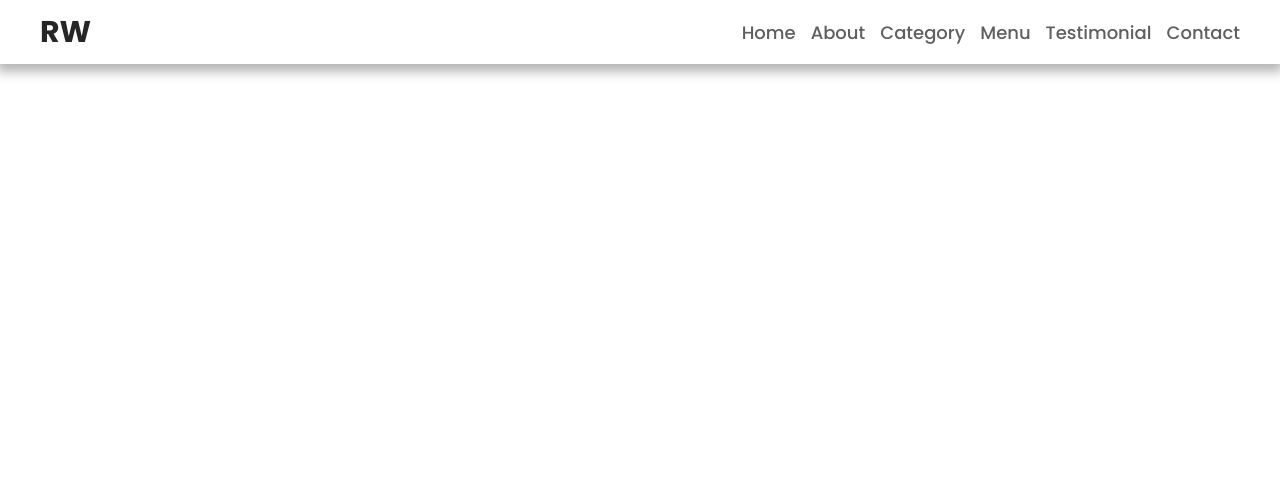
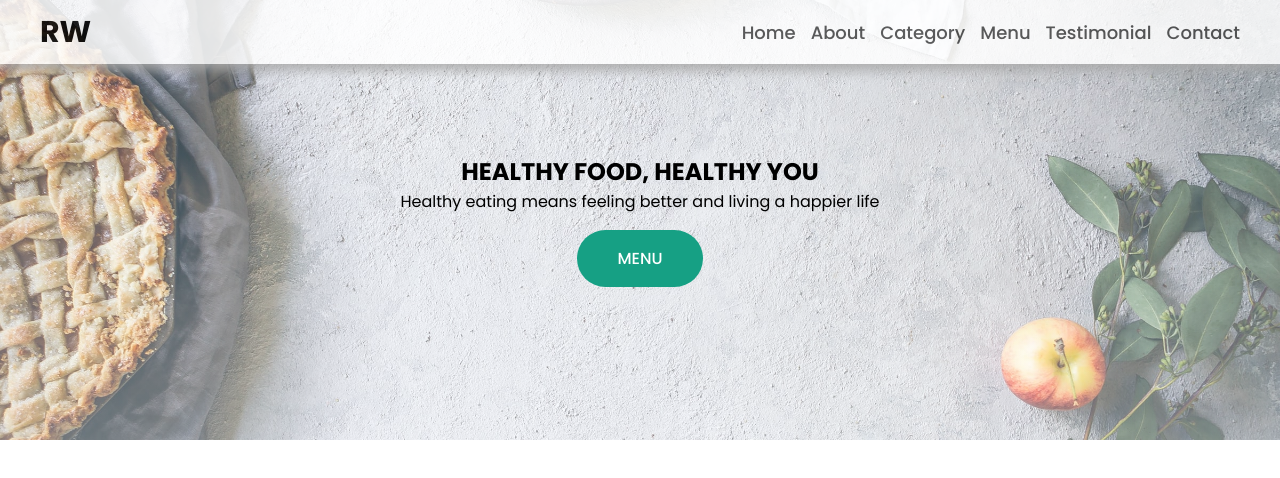
Before and after one commit to iftikkharahmed/Restaurants-Website-using-HTML-CSS-Flexbox, a plain HTML site: page index.html in a window 1280 px wide. Drawn offline with Linux system fonts and the light colour scheme.

Commit message:
created showcase area

```diff
--- a/css/style.css
+++ b/css/style.css
@@ -24,7 +24,28 @@ body{
     margin: auto;
 }
 
+.btn{
+    display: inline-block;
+    padding: 1em 2.5em;
+    border-radius: 50px;
+    outline: none;
+    cursor: pointer;
+    text-decoration: none;
+    text-transform: uppercase;
+    margin-top: 1em;
+    font-weight: 500;
+}
 
+.btn-primary{
+    background-color: #16a084;
+    color: #fff;
+    transition: background-color 0.4s ease-in-out;
+
+}
+
+.btn-primary:hover{
+    background-color: #117964;
+}
 /* navbar styling */
 
 /* for desktop mode  */
@@ -35,7 +56,7 @@ body{
 }
 
 .navbar{
-    box-shadow: 0px 5px 10px 3px #aaa;
+    box-shadow: 0px 5px 10px 2px #aaa;
     position: fixed;
     width: 100%;
     opacity: 0.85;
@@ -77,3 +98,26 @@ body{
     order: 2;
     font-size: 3rem;
 }
+
+/* showcase styling  */
+
+.showcase-area{
+    height: 55vh;
+    background-image: linear-gradient(rgba(240,240,240,0.144), rgba(255,255,255,0.364)), url(../img/header-image2.jpg);
+    background-position: center;
+    background-size: cover;
+    background-repeat: no-repeat;
+}
+
+.showcase-container{
+    display: flex;
+    flex-direction: column;
+    justify-content: center;
+    height: 100%;
+    align-items: center;
+    font-size: 1.6rem;
+}
+
+.main-title{
+    text-transform: uppercase;
+}
--- a/index.html
+++ b/index.html
@@ -31,5 +31,15 @@
             </h1>
         </div>
     </nav>
+
+    <section class="showcase-area" id="showcase">
+        <div class="showcase-container">
+            <h2 class="main-title">
+                Healthy food, healthy you
+            </h2>
+            <p>Healthy eating means feeling better and living a happier life</p>
+            <a href="#" class="btn btn-primary">Menu</a>
+        </div>
+    </section>
 </body>
 </html>
```
